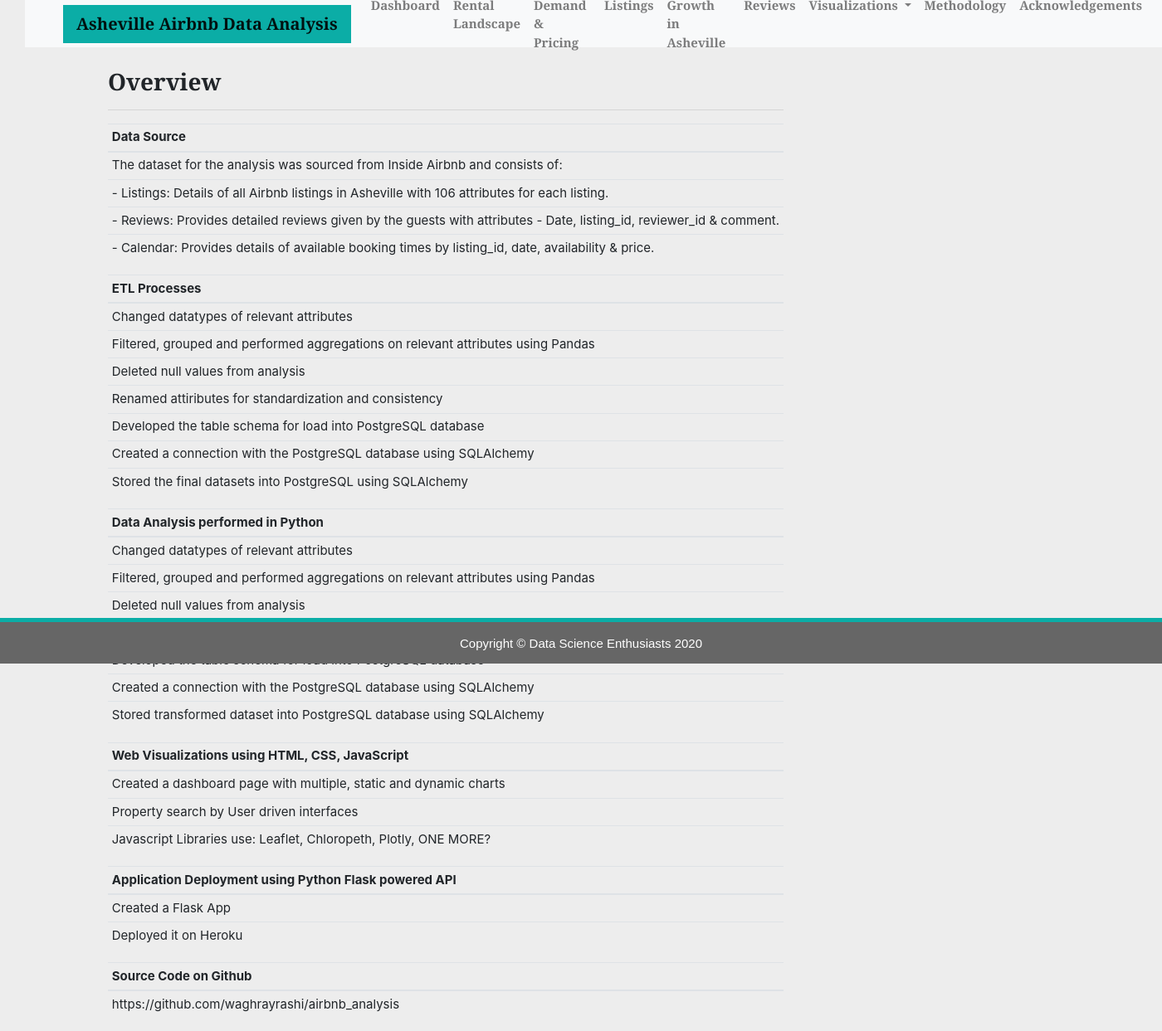
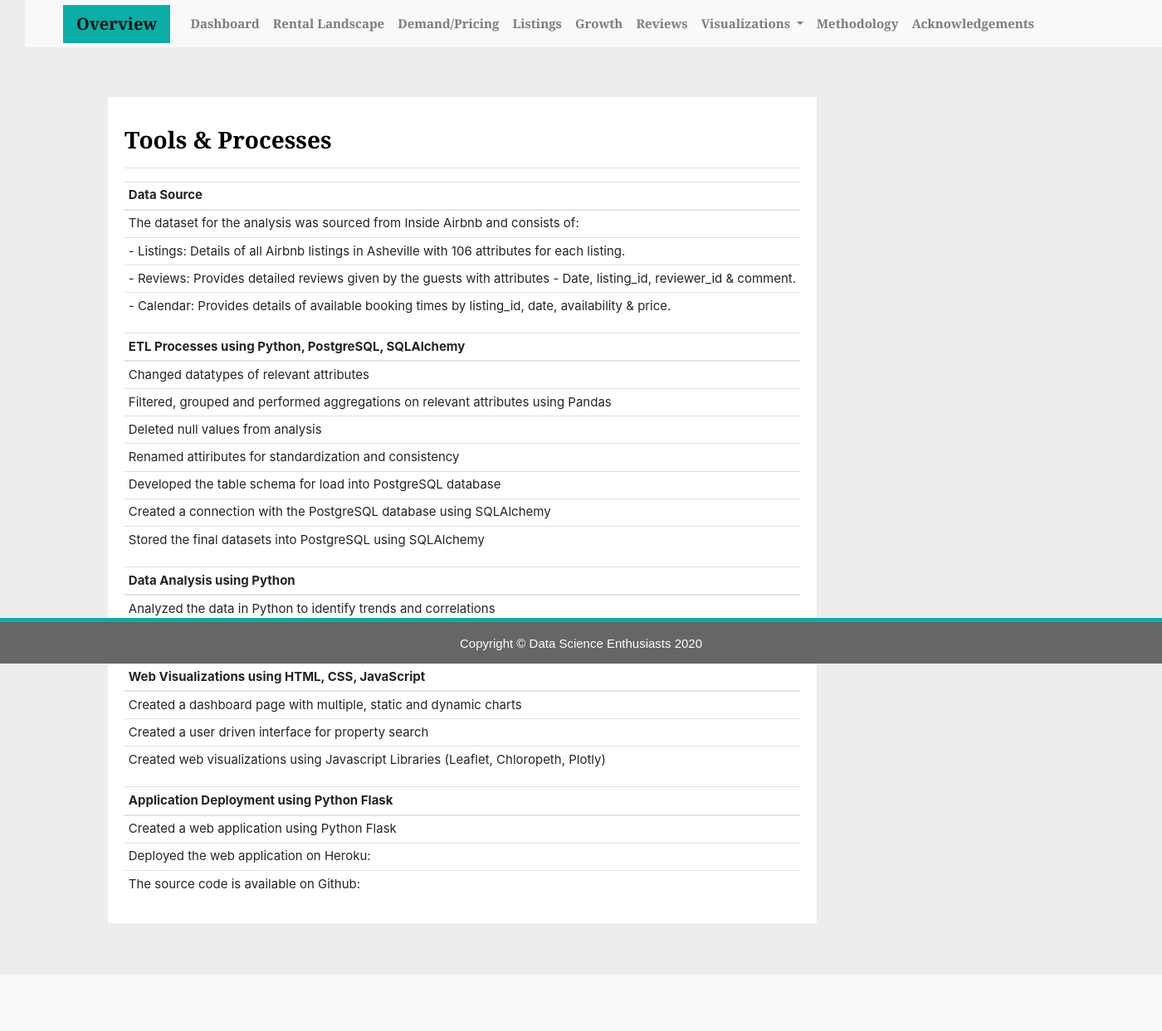
Before and after one commit to waghrayrashi/airbnb_analysis, a Flask app: page /methodology in a window 1400 px wide. Shown: the whole page at 83% size. After the commit the page ends 1175 px from the top, so only its background shows below. Run offline with Flask 2, Linux system fonts and the light colour scheme; some libraries are stand-ins or nearby versions.

Commit message:
method and authors

```diff
--- a/static/css/style.css
+++ b/static/css/style.css
@@ -64,7 +64,7 @@ a{
 
 
 /* Images */
-/* img{
+img{
   width:100% !important;
   height:100% !important;
 }
@@ -72,7 +72,7 @@ a{
   border-color:#0BADA6;
   border-style: solid;
 
-}  */
+}
 
 .panel:hover{
   border-color:#0BADA6;
@@ -80,10 +80,10 @@ a{
 
 }
 
-/* .vizualization{
+.vizualization{
   width:50% !important;
   height:50% !important;
-} */
+}
 
 
 /* Title Class  */
@@ -95,14 +95,14 @@ a{
 }
 
 /* Box Class */
-/* .box {
+.box {
   margin-top: 60px;
   margin-bottom: 62px;
   padding: 10px 20px 15px;
   color:black;
   background-color: white;
 
-} */
+}
 
 /* Table */
 .table{
--- a/templates/rw_methodology.html
+++ b/templates/rw_methodology.html
@@ -6,7 +6,7 @@
     <meta name="viewport" content="width=device-width, initial-scale=1.0, shrink-to-fit=no">
     <meta http-equiv="X-UA-Compatible" content="ie=edge">
 
-    <title>Asheville Airbnb Data Analysis</title>
+    <title>Exploring Asheville's Airbnb Landscape</title>
 
     <!-- Bootstrap CSS -->
     <link rel="stylesheet" href="https://stackpath.bootstrapcdn.com/bootstrap/4.5.0/css/bootstrap.min.css" integrity="sha384-9aIt2nRpC12Uk9gS9baDl411NQApFmC26EwAOH8WgZl5MYYxFfc+NcPb1dKGj7Sk" crossorigin="anonymous">
@@ -28,7 +28,7 @@
     <!-- Navigation Section Begins -->
     <div class="navigation">
       <nav class="navbar navbar-expand-lg navbar-light bg-light">
-        <a class="navbar-brand" href="{{ url_for ('index') }}">Asheville Airbnb Data Analysis</a>
+        <a class="navbar-brand" href="{{ url_for ('index') }}">Overview</a>
         <button class="navbar-toggler" type="button" data-toggle="collapse" data-target="#navbarNavDropdown" aria-controls="navbarNavDropdown" aria-expanded="false" aria-label="Toggle navigation">
           <span class="navbar-toggler-icon"></span>
         </button>
@@ -48,7 +48,7 @@
 
             <!-- Demand and Pricing in the Navigation Section -->
             <li class="nav-item">
-              <a class="nav-link" href="{{ url_for ('demand') }}">Demand & Pricing</a>
+              <a class="nav-link" href="{{ url_for ('demand') }}">Demand/Pricing</a>
             </li>
 
             <!-- Listings in the Navigation Section -->
@@ -58,7 +58,7 @@
 
             <!-- Airbnb Growth in the Navigation Section -->
             <li class="nav-item">
-              <a class="nav-link" href="{{ url_for ('growth') }}">Growth in Asheville</a>
+              <a class="nav-link" href="{{ url_for ('growth') }}">Growth</a>
             </li>
 
             <!-- Reviews in the Navigation Section -->
@@ -97,10 +97,9 @@
           <!-- Left Box for Project Overview Begins-->
           <!-- <div class="col-lg-8 col-md-12"> -->
             <div class="box">
-              <h3 class="title">Overview</h3>
+              <h3 class="title">Tools & Processes</h3>
               <hr>
-                <!-- <img src="Resources/assets/images/Fig1.png" class="vizualization rounded float-left" alt="Graph"> -->
-
+                <!-- Process & tools explanation begins-->
                 <table class="table table-sm">
                   <thead>
                     <tr>
@@ -126,7 +125,7 @@
                 <table class="table table-sm">
                   <thead>
                     <tr>
-                      <th scope="col">ETL Processes</th>
+                      <th scope="col">ETL Processes using Python, PostgreSQL, SQLAlchemy</th>
                     </tr>
                   </thead>
                   <tbody>
@@ -157,31 +156,17 @@
                 <table class="table table-sm">
                   <thead>
                     <tr>
-                      <th scope="col">Data Analysis performed in Python</th>
+                      <th scope="col">Data Analysis using Python</th>
                     </tr>
                   </thead>
                   <tbody>
                     <tr>
-                      <td scope="row">Changed datatypes of relevant attributes</td>
+                      <td scope="row">Analyzed the data in Python to identify trends and correlations</td>
                     </tr>
                     <tr>
-                      <td scope="row">Filtered, grouped and performed aggregations on relevant attributes using Pandas</td>
+                      <td scope="row">Developed static and interactive charts</td>
                     </tr>
-                    <tr>
-                      <td scope="row">Deleted null values from analysis</td>
-                    </tr>
-                    <tr>
-                      <td scope="row">Renamed attiributes for standardization and consistency</td>
-                    </tr>
-                    <tr>
-                      <td scope="row">Developed the table schema for load into PostgreSQL database</td>
-                    </tr>
-                    <tr>
-                      <td scope="row">Created a connection with the PostgreSQL database using SQLAlchemy</td>
-                    </tr>
-                    <tr>
-                      <td scope="row">Stored transformed dataset into PostgreSQL database using SQLAlchemy</td>
-                    </tr>
+
                   </tbody>
                 </table>
 
@@ -196,10 +181,10 @@
                       <td scope="row">Created a dashboard page with multiple, static and dynamic charts</td>
                     </tr>
                     <tr>
-                      <td scope="row">Property search by User driven interfaces</td>
+                      <td scope="row">Created a user driven interface for property search</td>
                     </tr>
                     <tr>
-                      <td scope="row">Javascript Libraries use: Leaflet, Chloropeth, Plotly, ONE MORE?</td>
+                      <td scope="row">Created web visualizations using Javascript Libraries (Leaflet, Chloropeth, Plotly)</td>
                     </tr>
                   </tbody>
                 </table>
@@ -207,32 +192,22 @@
                 <table class="table table-sm">
                   <thead>
                     <tr>
-                      <th scope="col">Application Deployment using Python Flask powered API</th>
+                      <th scope="col">Application Deployment using Python Flask</th>
                     </tr>
                   </thead>
                   <tbody>
                     <tr>
-                      <td scope="row">Created a Flask App</td>
+                      <td scope="row">Created a web application using Python Flask</td>
                     </tr>
                     <tr>
-                      <td scope="row">Deployed it on Heroku</td>
+                      <td scope="row">Deployed the web application on Heroku: <a href="https://waghrayrashi-ashville-airbnb.herokuapp.com/"></a></td>
+                    </tr>
+                    <tr>
+                      <td scope="col">The source code is available on Github: <a href="https://github.com/waghrayrashi/airbnb_analysis"></a></td>
                     </tr>
                   </tbody>
                 </table>
-
-                <table class="table table-sm">
-                  <thead>
-                    <tr>
-                      <th scope="col">Source Code on Github</th>
-                    </tr>
-                  </thead>
-                  <tbody>
-                    <tr>
-                      <td scope="row">https://github.com/waghrayrashi/airbnb_analysis</a></td>
-                    </tr>
-                  </tbody>
-                </table>
-
+                <!-- Process & tools explanation ends-->
                 </hr>
             </div>
         </div>
```
Also changed, not shown: templates/index.html (+4 -3 lines), templates/rw_acknowledgements.html (+4 -4 lines).
